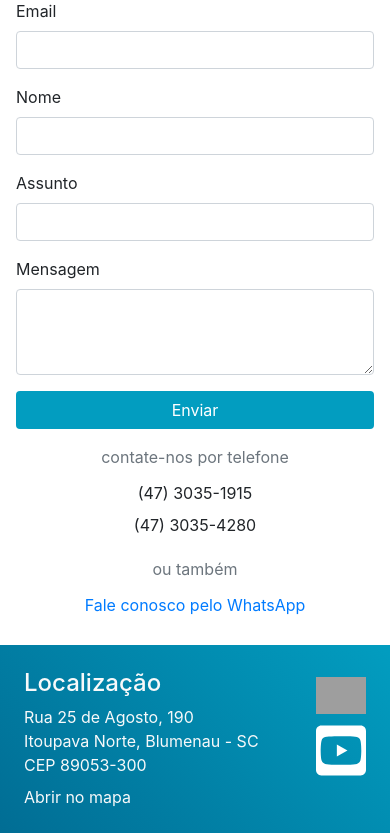
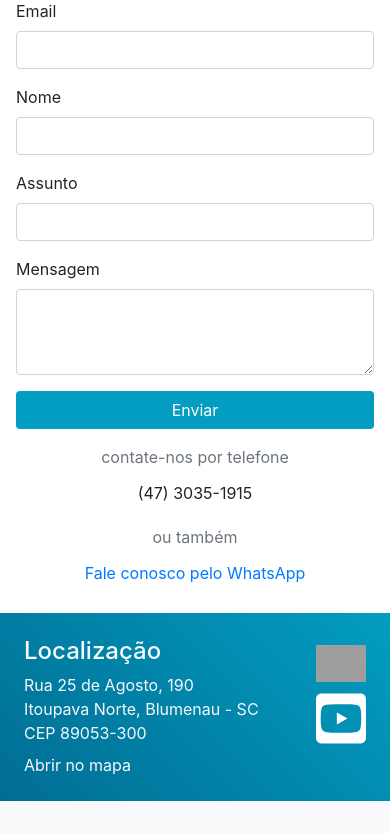
Before and after one commit to RuanScherer/EspacoDoTransito, a PHP site: page /contact.php in a window 390 px wide. Shown: the part 307-1140 px from the top of the page. After the commit the page ends 1108 px from the top, so only its background shows below. Run offline with PHP 8.4, Linux system fonts and the light colour scheme; grey boxes are pictures that could not be loaded.

Commit message:
Phone number removed

```diff
--- a/contact.php
+++ b/contact.php
@@ -81,7 +81,6 @@ if(isset($_GET['send']))
 			</form>
 			<span class="text-muted mt-3 mb-2">contate-nos por telefone</span>
 			<span class="text-center my-1">(47) 3035-1915</span>
-			<span class="text-center my-1">(47) 3035-4280</span>
 			<span class="text-muted mt-3 mb-2">ou também</span>
 			<span class="text-center my-1"><a href="https://api.whatsapp.com/send?phone=5547988926175" class="btn-link">Fale conosco pelo WhatsApp</a></span>
 		</section>
```
